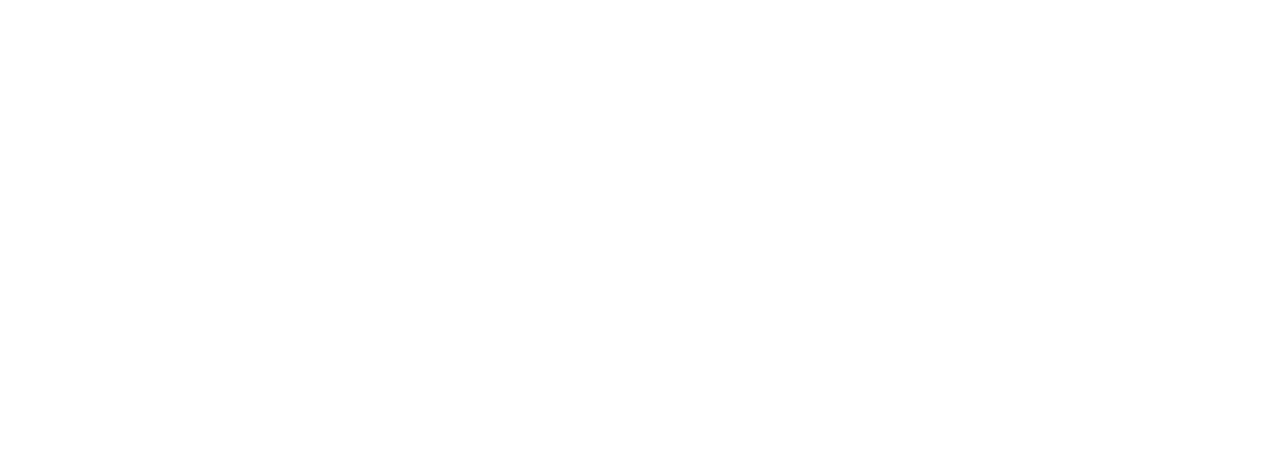
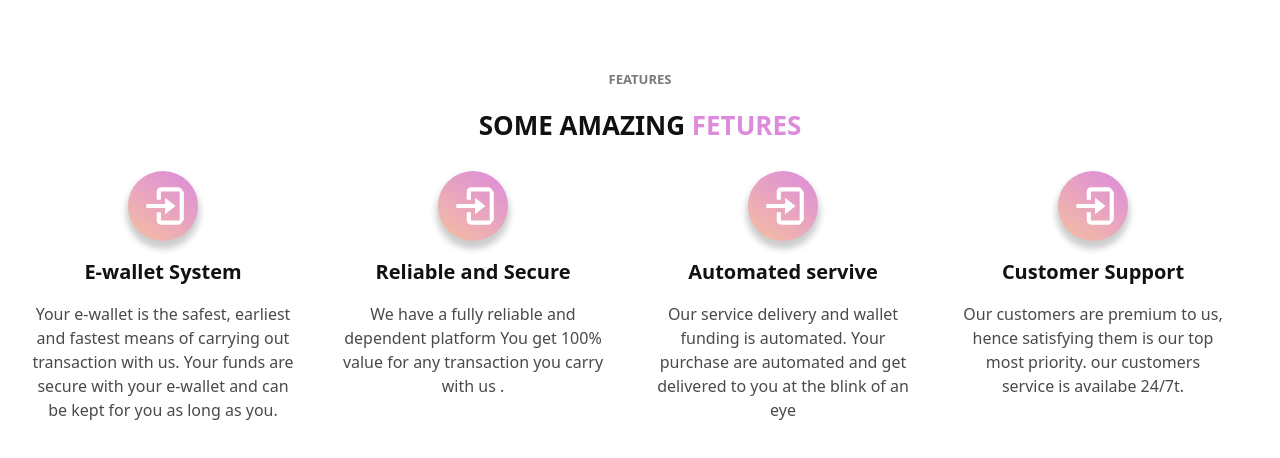
Before and after one commit to Yahckman1112/VTU-site, a Next.js app: page / in a window 1280 px wide. Shown: the part 884-1342 px from the top of the page. Before the commit the page ends 870 px from the top, so only its background shows below. Built offline with nearby package versions, Linux system fonts and the light colour scheme.

Commit message:
features page

```diff
--- a/app/homeTemplate/Banner/banner.module.scss
+++ b/app/homeTemplate/Banner/banner.module.scss
@@ -34,8 +34,9 @@
   background-repeat: no-repeat;
   //  background-position-y: top;
   padding: 20px;
+  padding-bottom: 10px;
 
-  @include responsive(tab) {
+  @include responsive (tab) {
     padding: 10px;
     background-image: none;
   }
--- a/app/homeTemplate/fetures/features.jsx
+++ b/app/homeTemplate/fetures/features.jsx
@@ -1,13 +1,55 @@
 import React from "react";
 import styles from "./features.module.scss";
-
-
+import { BiLogIn } from "react-icons/bi";
 
 function Features(props) {
-
+  const cardDatas = [
+    {
+      logo: <BiLogIn className={styles.real_logo} size={20} />,
+      title: "E-wallet System",
+      text: ` Your e-wallet is the safest, earliest and fastest means of
+      carrying out transaction with us. Your funds are secure with your
+      e-wallet and can be kept for you as long as you.`,
+    },
+    {
+      logo: <BiLogIn className={styles.real_logo} size={20} className={styles.real_logo} />,
+      title: "Reliable and Secure",
+      text: `We have a fully reliable and dependent platform You get 100% value for any transaction you carry with us .`,
+    },
+    {
+      logo: <BiLogIn className={styles.real_logo} size={20} />,
+      title: "Automated servive",
+      text: `Our service delivery and wallet funding is automated. Your purchase are automated and get delivered to you at the blink of an eye`,
+    },
+    {
+      logo: <BiLogIn className={styles.real_logo} size={20} />,
+      title: "Customer Support",
+      text: `Our customers are premium to us, hence satisfying them is our top most priority. our customers service is availabe 24/7t.`,
+    },
+  ];
   return (
     <div className={styles.body}>
-     <h1>features</h1>
+      <div className={styles.para}>
+        <p className={styles.para_1}>Features</p>
+        <p className={styles.para_2}>
+          Some Amazing <span className={styles.span}>Fetures</span>{" "}
+        </p>
+      </div>
+
+      <div className="row">
+        {cardDatas.map((item) => (
+          <div className="col-12 col-lg-3 col-mg-3">
+            <div className={styles.card}>
+              <p className={styles.logo}>{item.logo}</p>
+              <p className={styles.para1}>{item.title}</p>
+              <p className={styles.para2}>{item.text}</p>
+            </div>
+          </div>
+        ))}
+        {/* <div className="col-12 col-lg-3 col-mg-3">2</div>
+        <div className="col-12 col-lg-3 col-mg-3">3</div>
+        <div className="col-12 col-lg-3 col-mg-3">4</div> */}
+      </div>
     </div>
   );
 }
--- a/app/homeTemplate/fetures/features.module.scss
+++ b/app/homeTemplate/fetures/features.module.scss
@@ -1,104 +1,96 @@
-@mixin responsive($breakPoint) {
-  @if $breakPoint==tab {
-    @media screen and (max-width: 768px) {
-      @content;
-    }
-  }
-  @if $breakPoint==phone {
-    @media screen and (max-width: 430px) {
-      @content;
-    }
-  }
-}
+@import "./../../index.scss";
 
 .body {
-  height: auto;
-  background-color: #f7f5f4;
-  padding: 5rem;
+  // color: ;
+  padding: 20px;
+  height: 100vh;
+  width: 100%;
+  margin-top: 5%;
+  // background-image: url('./../../images/banner-left-dec.png');
+  background-repeat: no-repeat;
 
-  @include responsive(tab) {
-    padding: 2rem;
-    height: auto;
+  @include responsive(tab){
+    margin-top: 75%;
+    align-items: center;
+    margin-left: 10% ;
   }
 }
 
 .para {
-  display: flex;
-//   padding-bottom: 100px;
+  text-align: center;
 
-  @include responsive(phone) {
-    display: block;
-  }
-}
-.para1 {
-  &_main {
-    color: #b0acab;
-    font-size: 17px;
-    font-weight: 500;
-    text-transform: uppercase;
+  &_1 {
+    @extend .text-upper;
   }
 
-  &_sub {
-    font-size: 40px;
-    font-weight: 700;
-    color: #1a1510;
+  &_2 {
+    @extend .text-upper_2;
   }
 }
 
-.para2 {
-  //   flex:1;
-  margin-left: 10px;
-  margin-top: 40px;
-  line-height: 1.7;
-  color: #656565;
-  font-size: 17px;
+.span {
+  color: $secondary-color;
+}
+
+.card {
+  text-align: center;
+  padding: 10px;
+
+  @include responsive(tab){
+
+    width: 80%;
+    box-shadow: 0px 2px 4px 3px rgba(0,0,0,.2);
+    border-radius: 5px;
+    margin-bottom: 20px;
+
+  }
+
+    &:hover{
+      background-color: white;
+      padding: 10px;
+      border:none;
+      box-shadow: 0px 4px 4px 3px rgba(0,0,0,.2);
+      transition: all 1s;
+      border-radius: 7px;
+    }
+
 }
 
 
-.feature {
-  border-right: 1px solid #e5e3e3;
-  padding-right: 35px;
-  text-align: center;
-  line-height: 1.5;
-  margin-top: 100px;
 
-    @include responsive(tab){
-      margin-top: 10px;
-    }
-    @include responsive(phone){
-        border-right:0px;
-        border-bottom:  1px solid #e5e3e3;
-        margin-top: 20px;
-    }
+.real_logo {
+  background-image: linear-gradient(
+    -145deg,
+    rgba(219, 138, 222, 1) 0%,
+    rgba(246, 191, 159, 1) 100%
+  );
+  background-color: white;
+  width: 70px;
+  height: 70px;
+  padding: 10px;
+  border-radius: 100%;
+  color: white;
+  box-shadow: 0px 6px 6px 2px rgba(0, 0, 0, 0.2);
 
-
-  &:hover{
+  &:hover {
+    transform: translateY(4px);
+    box-shadow: 0px 2px 4px 2px rgba(0, 0, 0, 0.2);
     cursor: pointer;
-    color:red !important
   }
 }
-.logo {
-  color: #7acb90;
 
+.para1 {
+  margin-top: 15px;
+  margin-bottom: 15px;
+  font-size: 20px;
+  font-weight: 700;
+  color: #111;
+  padding-top: 10pz;
+}
 
+.para2 {
+  font-size: 16px;
+  line-height: 1.5;
+  color: #4a4a4a;
 
-
-
-  &_title {
-    color: #1a1510;
-    font-size: 20px;
-    text-align: center;
-    font-weight: 500;
-    margin-top: 20px;
-
-
-  }
-
-  &_text {
-    color: rgba(0, 0, 0, 0.603);
-    text-align: center;
-    font-weight: 500;
-
-
-  }
 }
--- a/app/index.scss
+++ b/app/index.scss
@@ -2,6 +2,26 @@
 
 $primary-color:#f6bf9f;
 $secondary-color:#dc8cdb;
+$text-color:#777777;
+
+// #dc8cdb;
+.text-upper{
+  position: relative;
+  z-index: 2;
+  font-size: 13px;
+  font-weight: 600;
+  text-transform: uppercase;
+  color: #7a7a7a;
+}
+
+.text-upper_2{
+  margin-top: 10px;
+  line-height: 40px;
+  font-size: 26px;
+  font-weight: 700;
+  text-transform: uppercase;
+  color: #111;
+}
 
 
 @mixin responsive($breakPoint) {
--- a/app/page.js
+++ b/app/page.js
@@ -9,7 +9,7 @@
   return (
     <main className={styles.main}>
       <HomeBanner />
-      {/* <Features /> */}
+      <Features />
 
     </main>
   );
```
